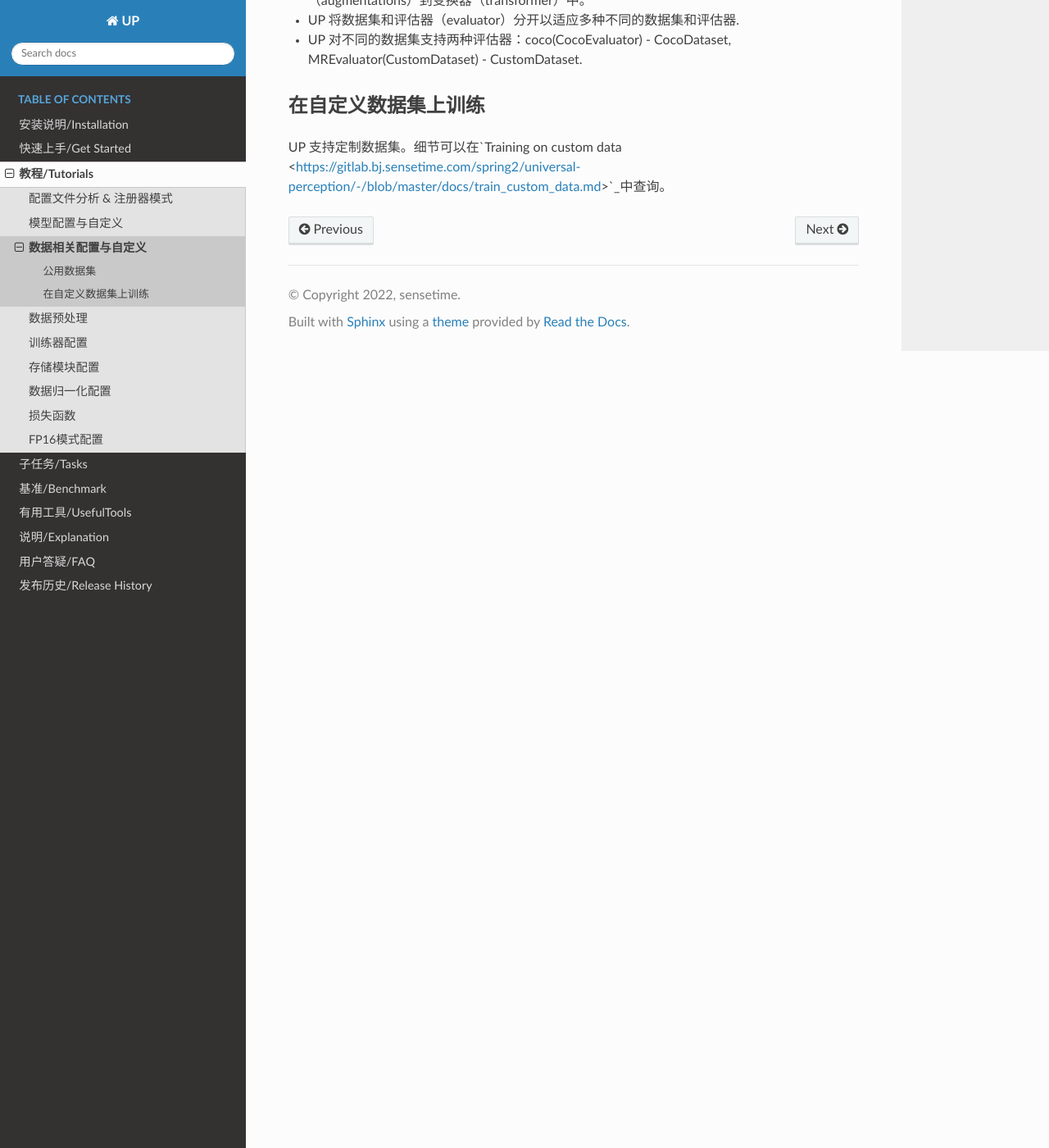
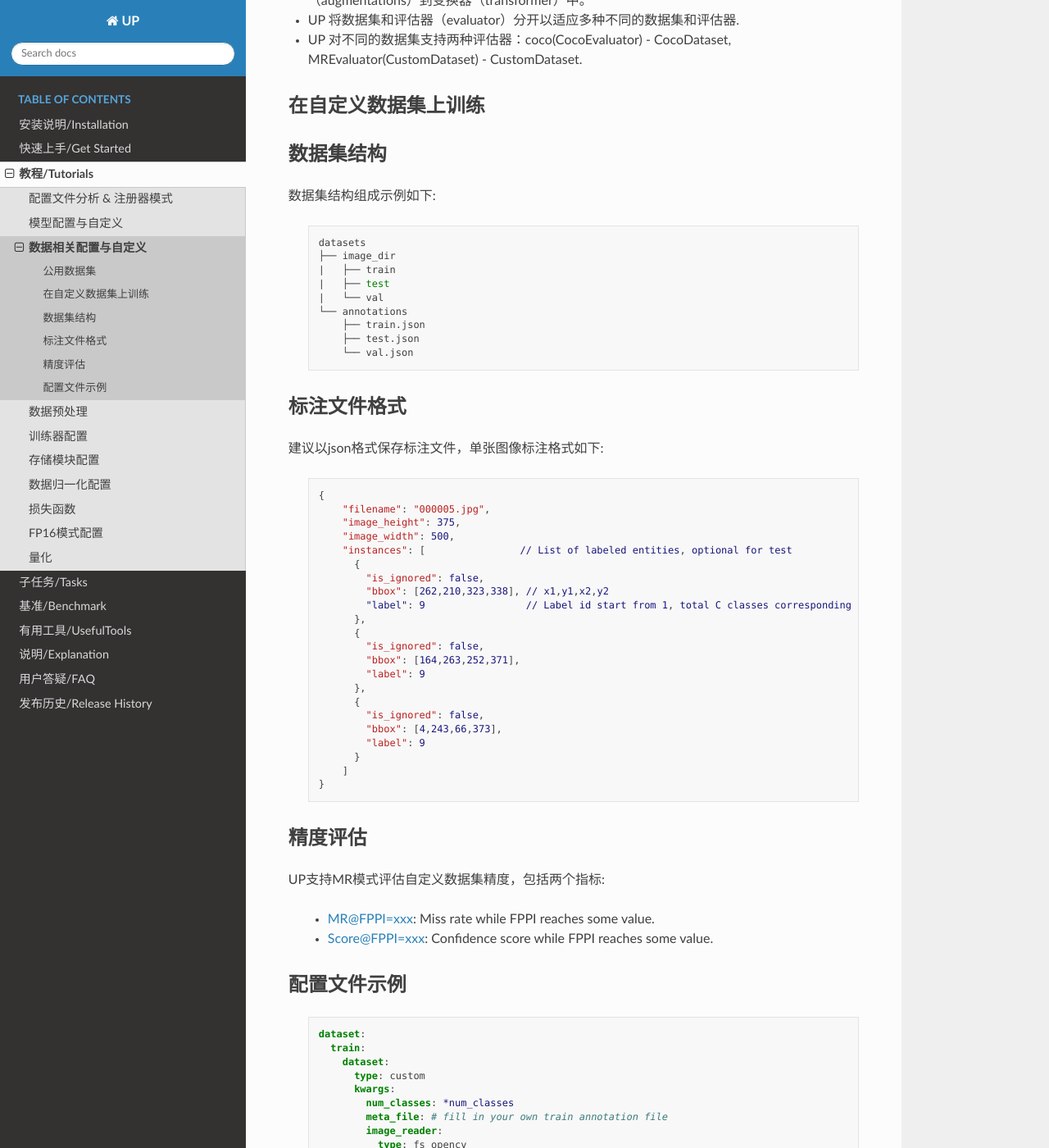
Before and after one commit to ModelTC/United-Perception, a Sphinx documentation site: the page built from docs/source/tutorials/guide/datasets.rst, in a window 1280 px wide and 1400 px high, scrolled down 1145 px. Shown: the whole window at 82% size. Built offline with Sphinx 7.4.7 and the Read the Docs theme 2.0.0, drawn with Linux system fonts in a browser that asks for light colours; some of the changed text lies outside the part shown.

Commit message:
update(docs): refactor

```diff
--- a/docs/source/tutorials/guide/configs.rst
+++ b/docs/source/tutorials/guide/configs.rst
@@ -3,7 +3,7 @@
 
 UP通过设置流程参数来设置配置文件。
 考虑到便利性和可延展性，UP为所有组建提供通常接口，包括：数据库(dataset)，存储器(saver)，和骨干网络(backbone)等。
-可以通过调用注册器 `Register <https://gitlab.bj.sensetime.com/spring2/universal-perception/-/blob/master/docs/register_modules.md>`_ 来使用这些接口。
+可以通过调用注册器来使用这些接口。
 
 配置文件
 --------
--- a/docs/source/tutorials/guide/datasets.rst
+++ b/docs/source/tutorials/guide/datasets.rst
@@ -61,4 +61,112 @@ CocoDataset
 在自定义数据集上训练
 --------------------
 
-UP 支持定制数据集。细节可以在`Training on custom data <https://gitlab.bj.sensetime.com/spring2/universal-perception/-/blob/master/docs/train_custom_data.md>`_中查询。
+数据集结构
+----------
+
+数据集结构组成示例如下:
+
+  .. code-block:: bash
+
+    datasets
+    ├── image_dir
+    |   ├── train
+    |   ├── test
+    |   └── val
+    └── annotations
+        ├── train.json
+        ├── test.json
+        └── val.json
+
+标注文件格式
+------------
+
+建议以json格式保存标注文件，单张图像标注格式如下:
+
+  .. code-block:: yaml
+
+    {
+        "filename": "000005.jpg",
+        "image_height": 375,
+        "image_width": 500,
+        "instances": [                // List of labeled entities, optional for test
+          {
+            "is_ignored": false,
+            "bbox": [262,210,323,338], // x1,y1,x2,y2
+            "label": 9                 // Label id start from 1, total C classes corresponding  a range of [1, 2, ..., C]
+          },
+          {
+            "is_ignored": false,
+            "bbox": [164,263,252,371],
+            "label": 9
+          },
+          {
+            "is_ignored": false,
+            "bbox": [4,243,66,373],
+            "label": 9
+          }
+        ]
+    }
+
+精度评估
+--------
+
+UP支持MR模式评估自定义数据集精度，包括两个指标:
+
+  * MR@FPPI=xxx: Miss rate while FPPI reaches some value.
+  * Score@FPPI=xxx: Confidence score while FPPI reaches some value.
+
+配置文件示例
+------------
+
+  .. code-block:: yaml
+
+    dataset:
+      train:
+        dataset:
+          type: custom
+          kwargs:
+            num_classes: *num_classes
+            meta_file: # fill in your own train annotation file
+            image_reader:
+              type: fs_opencv
+              kwargs:
+                image_dir: # fill in your own train data path
+                color_mode: RGB
+            transformer: [*flip, *resize, *to_tensor, *normalize]
+      test:
+        dataset:
+          type: custom
+          kwargs:
+            num_classes: *num_classes
+            meta_file: # fill in your own test annotation file
+            image_reader:
+              type: fs_opencv
+              kwargs:
+                image_dir: # fill in your own test data path
+                color_mode: RGB
+            transformer: [*resize, *to_tensor, *normalize]
+            evaluator:
+              type: MR # fill in your own evaluator
+              kwargs:
+                gt_file: # fill in your own test annotation file
+                iou_thresh: 0.5
+                num_classes: *num_classes
+      batch_sampler:
+        type: aspect_ratio_group
+        kwargs:
+          sampler:
+            type: dist
+            kwargs: {}
+          batch_size: 2
+          aspect_grouping: [1,]
+      dataloader:
+        type: base
+        kwargs:
+          num_workers: 4
+          alignment: 1
+
+  .. note::
+
+    * 数据集与评估方法类型需要设定为 **custom** and **MR**
+    * 需要设置num_classes参数
--- a/docs/source/tutorials/index.rst
+++ b/docs/source/tutorials/index.rst
@@ -17,3 +17,4 @@
    guide/normalization
    guide/loss
    guide/fp16
+   guide/quant
```
Also changed, not shown: benchmark/quant_benchmark.md (added, +6 -0 lines), docs/source/benchmark/index.rst (+4 -4 lines), docs/source/tutorials/guide/quant.rst (added, +52 -0 lines), mds/quant.md (deleted, +0 -50 lines), mds/register_modules.md (deleted, +0 -54 lines), mds/train_custom_data.md (deleted, +0 -100 lines), benchmark/classification_benchmark.md (renamed from mds/classification_benchmark.md), benchmark/detection_benchmark.md (renamed from mds/detection_benchmark.md), benchmark/equalized_focal_loss.md (renamed from mds/equalized_focal_loss.md), benchmark/multitask_benchmark.md (renamed from mds/multitask_benchmark.md), benchmark/semantic_benchmark.md (renamed from mds/semantic_benchmark.md).
